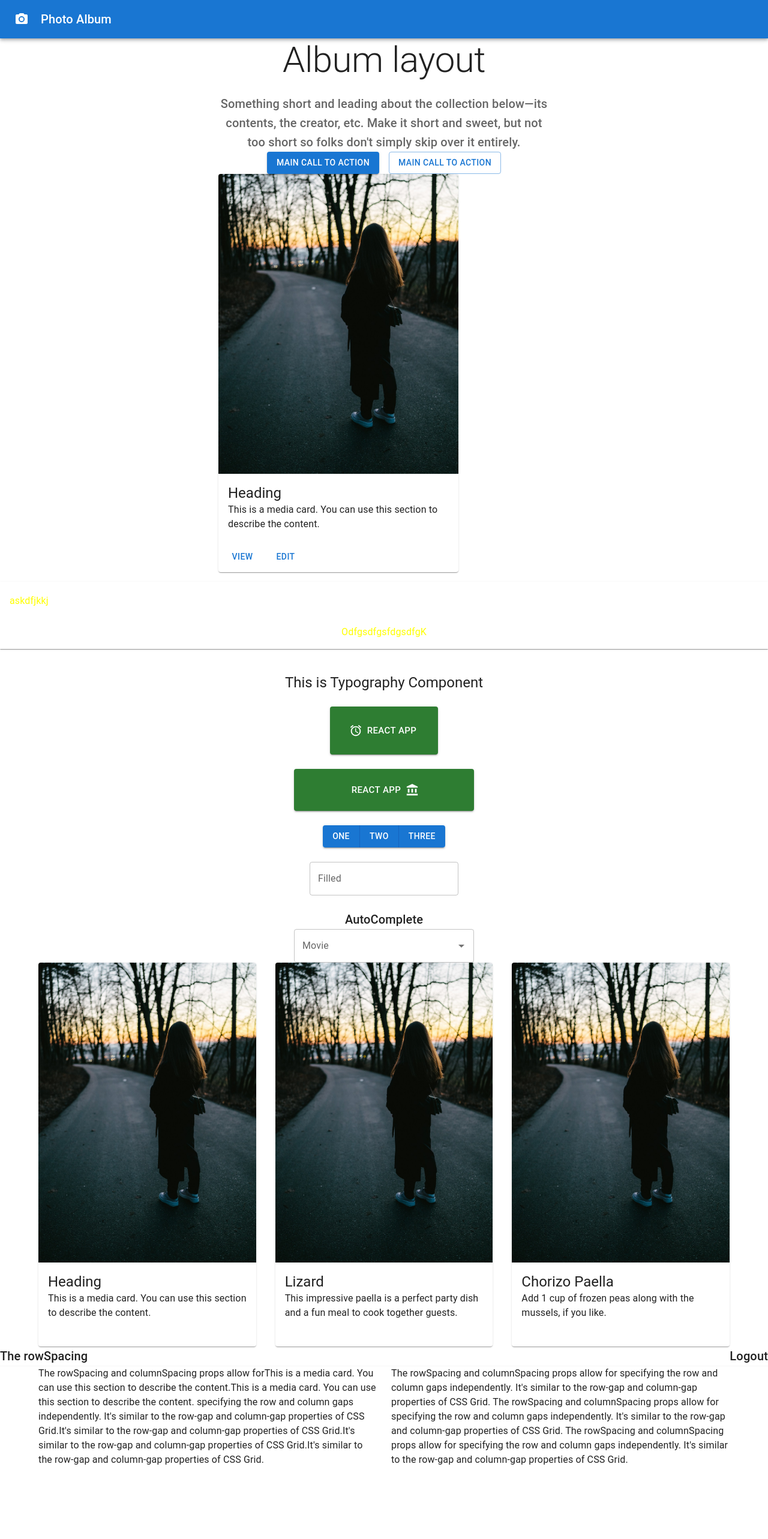
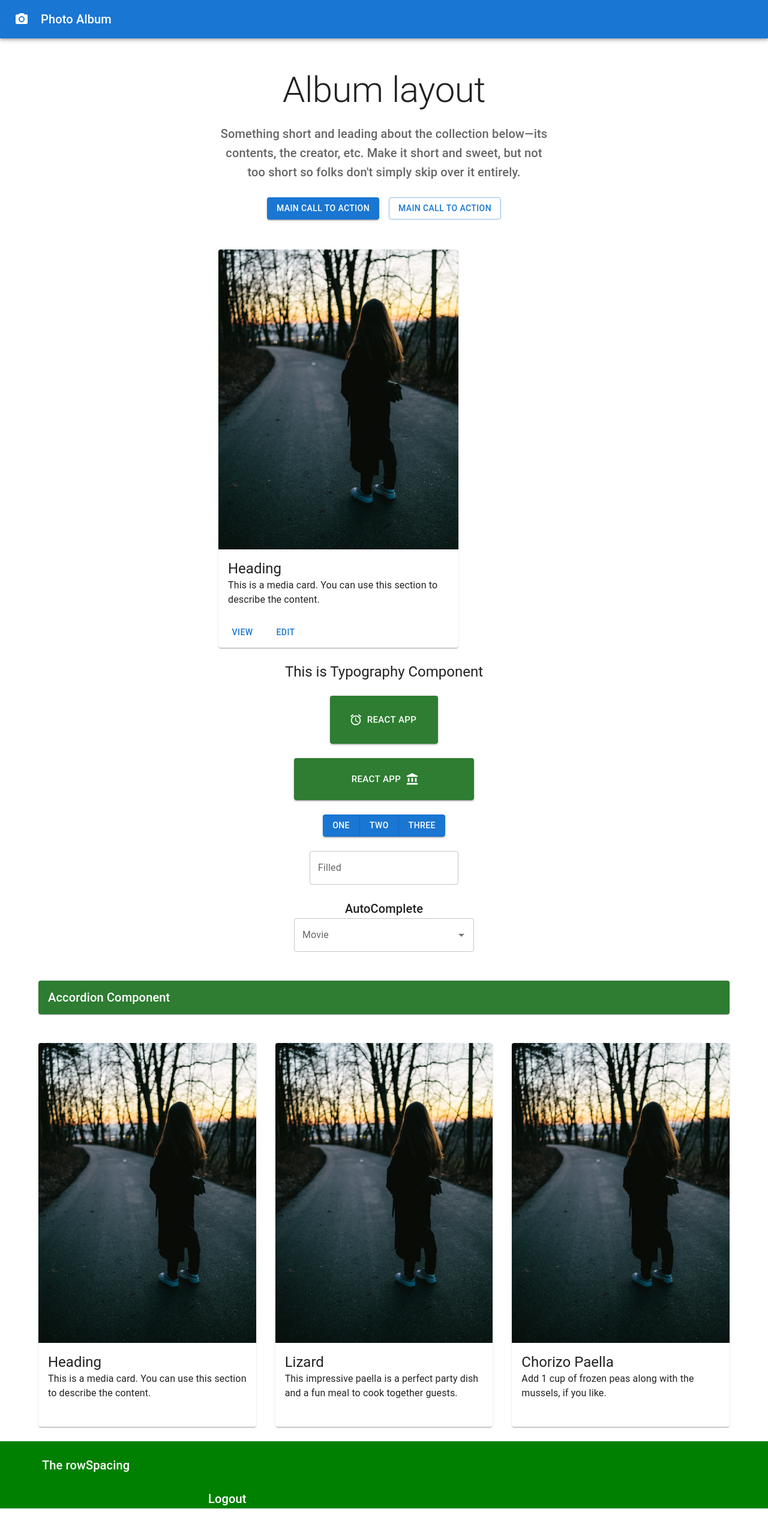
Before and after one commit to mrsamia/MUIPractice, a React (Create React App) app: page / in a window 1280 px wide. Shown: the top 2566 px of the page at 60% size. Before the commit the page ends 2446 px from the top, so only its background shows below. Built offline with nearby package versions, Linux system fonts and the light colour scheme.

Commit message:
SRM | style

```diff
--- a/src/App.js
+++ b/src/App.js
@@ -26,7 +26,6 @@ function App() {
   return (
     <div className="App">
       <Nav />
-      <Accordion/>
       <TypoGraphy />
       <div className='pt-4'>
         <Tooltip arrow placement='right' title="This is Mui button">
@@ -47,8 +46,10 @@ function App() {
         <TextField label="Filled" />
       </div>
       <AutoComplete />
+      <Accordion/>
       <CardMaping />
       <Grrid/>
+
     </div>
   );
 }
--- a/src/CSS/Styles.js
+++ b/src/CSS/Styles.js
@@ -3,6 +3,12 @@ import { makeStyles } from "@mui/styles";
 const useStyles = makeStyles((theme) => ({
     icon: {
         marginRight: "20px"
+    },
+    MT:{
+        marginTop:"10px!important"
+    },
+    sectionMT:{
+        marginTop:"50px!important"
     }
 }));
 
--- a/src/Component/Accordion/index.js
+++ b/src/Component/Accordion/index.js
@@ -1,18 +1,21 @@
 import AccordionDetails from '@mui/material/AccordionDetails';
 import MuiAccordion from '@mui/material/Accordion';
 import React from 'react';
-import { AccordionSummary } from '@mui/material';
+import { AccordionSummary, Typography } from '@mui/material';
 import accordionStyles from './style';
+import { Container } from '@mui/system';
 
 function Accordion(props) {
     const classes = accordionStyles()
     return (
-        <MuiAccordion expanded classes={classes}>
+       <Container>
+         <MuiAccordion  classes={classes}>
             <AccordionSummary>
-                askdfjkkj
+               <Typography variant='h6'>Accordion Component</Typography>
             </AccordionSummary>
-            <AccordionDetails>OdfgsdfgsfdgsdfgK</AccordionDetails>
+            <AccordionDetails>This is a media card. You can use this section to describe the content.</AccordionDetails>
         </MuiAccordion>
+       </Container>
     );
 }
 
--- a/src/Component/Accordion/style.js
+++ b/src/Component/Accordion/style.js
@@ -2,14 +2,19 @@ import { makeStyles } from "@mui/styles";
 
 const accordionStyles = makeStyles({
     root: {
-        color: 'red !important'
+        color: 'White !important',
+        backgroundColor:'#2e7d32!important'
     },
     disabled: {
         color: 'white !important',
         backgroundColor: 'red !important'
     },
     expanded: {
-        color: 'yellow !important'
+        color: 'green !important',
+        backgroundColor:'white!important'
+    },
+    sectionMT:{
+        marginTop:"50px!important"
     }
 })
 
--- a/src/Component/AutoComplete.js
+++ b/src/Component/AutoComplete.js
@@ -27,7 +27,7 @@ const TopFlims = [{
 
 function AutoComplete(props) {
     return (
-        <div className='container pt-4'>
+        <div className='container pt-4 pb-5'>
             <Typography variant='h6'>AutoComplete</Typography>
             <div className='d-flex justify-content-center'>
                 <Autocomplete
--- a/src/Component/CarD.js
+++ b/src/Component/CarD.js
@@ -1,10 +1,13 @@
+import { ClassNames } from '@emotion/react';
 import { Button, Card, CardActions, CardContent, CardMedia, Typography } from '@mui/material';
 import React from 'react';
+import Styles from '../CSS/Styles';
 
 function CarD(props) {
+    const classes= Styles();
     return (
         <div>
-            <Card sx={{ maxWidth: 400 }}>
+            <Card sx={{ maxWidth: 400 }} className={classes.sectionMT}>
                 <CardMedia
                     component="img"
                     height="500"
--- a/src/Component/CardMaping.js
+++ b/src/Component/CardMaping.js
@@ -23,7 +23,7 @@ function CardMaping(props) {
         //     </div>
         // </Container>
 
-        <Container>
+        <Container className='pt-5'>
             <Grid container spacing={4}>
                 {
                     CardData.map((e) => {
--- a/src/Component/Grrid.js
+++ b/src/Component/Grrid.js
@@ -1,20 +1,21 @@
+import { ClassNames } from '@emotion/react';
 import { Divider, Grid, Typography, } from '@mui/material';
 import { Container } from '@mui/system';
 import React from 'react';
 
 function Grrid(props) {
     return (
-        <>
-            <Grid container spacing={3}>
-                <Grid item xs={8}>
-                    <Typography variant='h6' align='start'> The rowSpacing</Typography>
+        < div className='pt-5'>
+            <Grid container spacing={3} sx={{backgroundColor:'green'}}>
+                <Grid item xs={7} sx={{marginLeft:"70px"}}>
+                    <Typography variant='h6' align='start' color="white"> The rowSpacing</Typography>
                 </Grid>
-                <Grid item xs={4}>
-                    <Typography variant='h6' align='end'>Logout</Typography>
+                <Grid item xs={4} sx={{marginRight:"70px" }}>
+                    <Typography variant='h6' align='end' color="white">Logout</Typography>
                 </Grid>
             </Grid>
             <Divider></Divider>
-            <Container>
+            <Container className='pt-5 pb-5'>
                 <Grid container spacing={3} >
 
                     <Grid item xs={6}>
@@ -30,7 +31,7 @@ function Grrid(props) {
                     </Grid>
                 </Grid>
             </Container>
-        </>
+        </div>
     );
 }
 
--- a/src/Component/Nav.js
+++ b/src/Component/Nav.js
@@ -3,8 +3,6 @@ import PhotoCameraIcon from '@mui/icons-material/PhotoCamera';
 import React from 'react';
 import CarD from './CarD';
 import Styles from '../CSS/Styles';
-
-
 
 function Nav(props) {
    const classes = Styles();
@@ -20,12 +18,12 @@ function Nav(props) {
             <main>
                 <div>
                     <Container maxWidth='sm'>
-                        <Typography variant='h2' gutterBottom >Album layout</Typography>
+                        <Typography variant='h2' gutterBottom className={classes.sectionMT}>Album layout</Typography>
                         <Typography variant='h6' color="textSecondary">Something short and leading about the collection below—its contents, the creator, etc.
                             Make it short and sweet, but not too short so folks don't simply skip over it entirely.</Typography>
-                        <Grid container spacing={2} justifyContent="center" >
+                        <Grid container spacing={2} justifyContent="center" className={classes.MT} gutterBottom>
                             <Grid item>
-                                <Button variant='contained'>Main Call to Action</Button>
+                                <Button variant='contained' gutterBottom>Main Call to Action</Button>
                             </Grid>
                             <Grid item>
                                 <Button variant='outlined'>Main Call to Action</Button>
```
